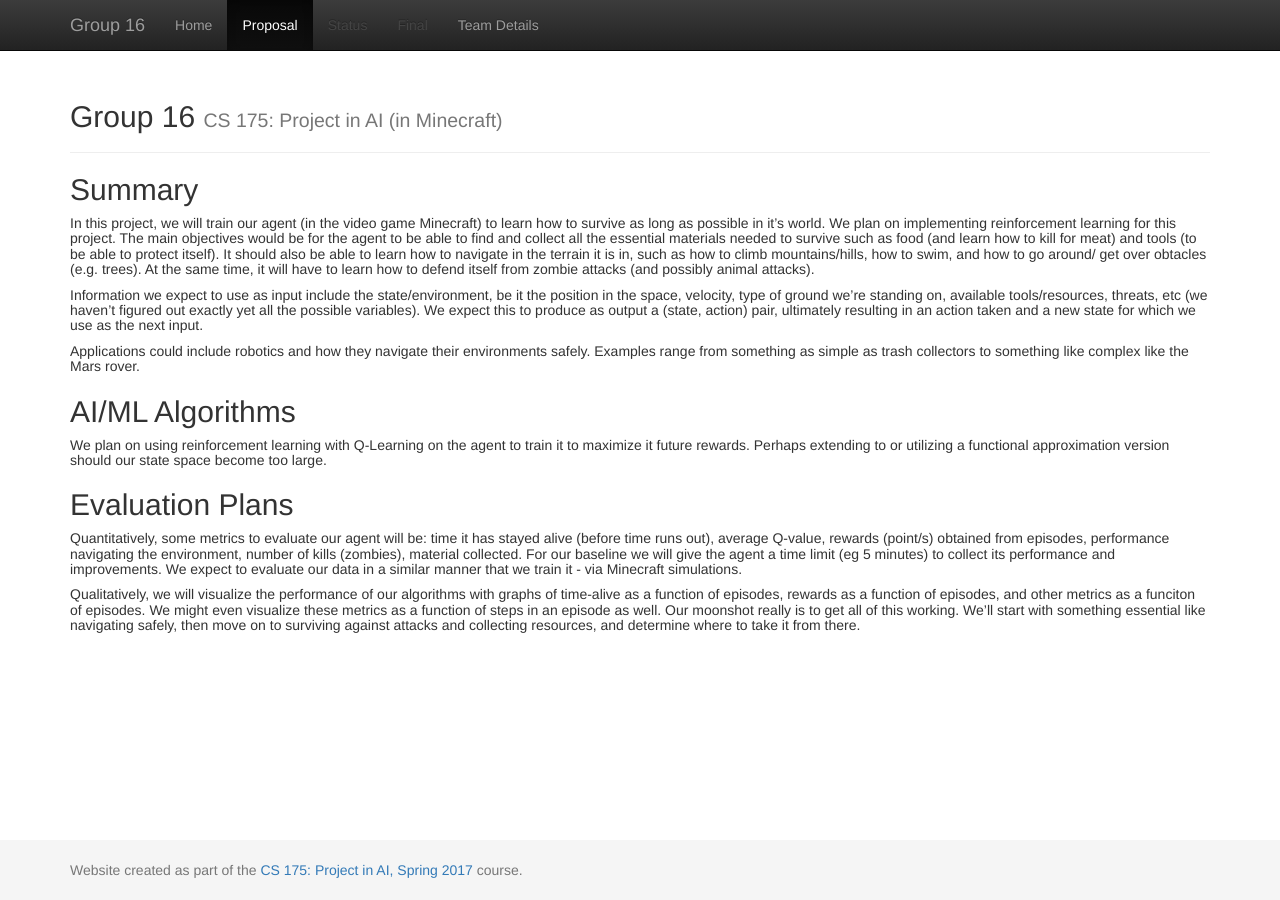
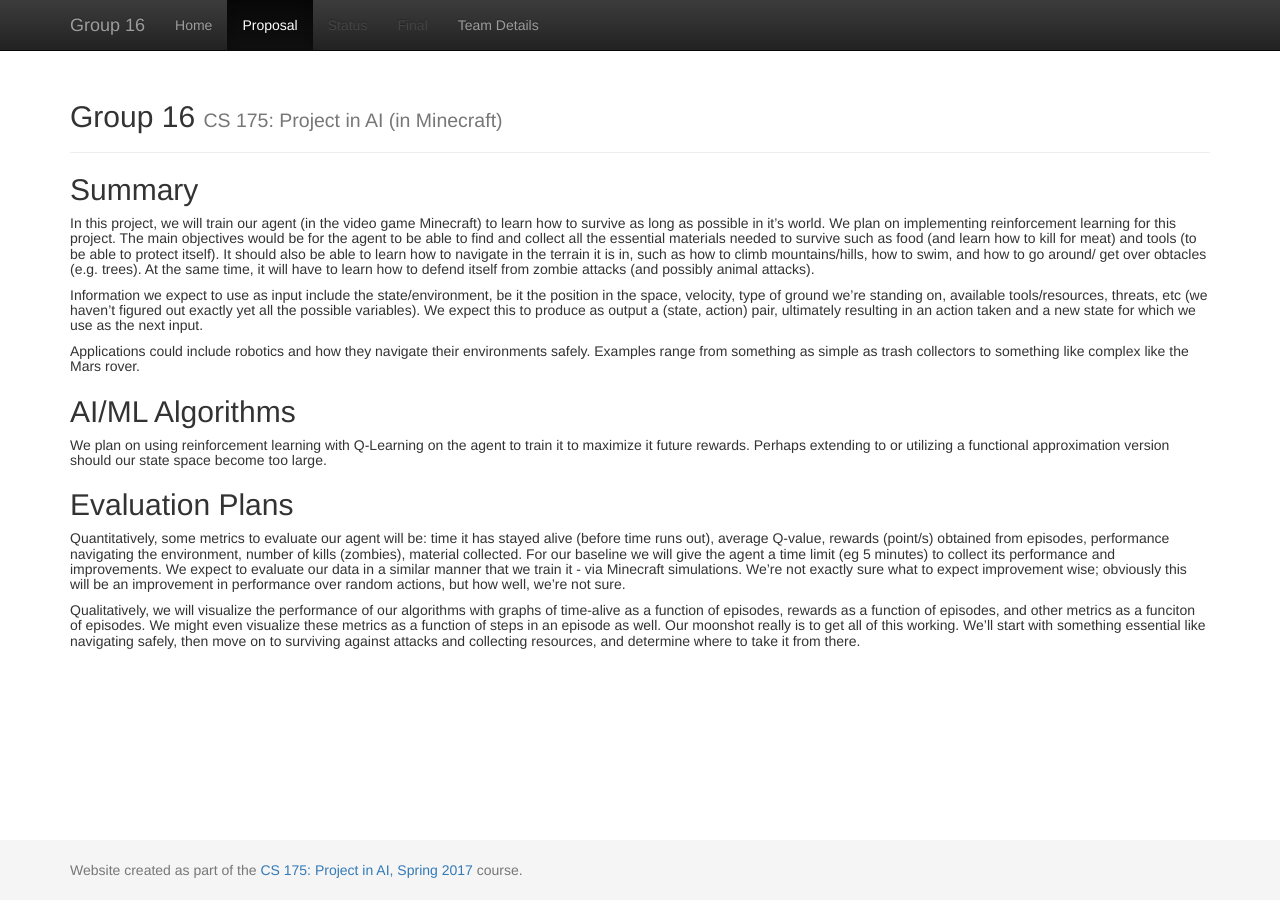
Before and after one commit to becamorin20/Group-16, a Jekyll site: the page built from docs/proposal.md, in a window 1280 px wide. Built offline with Jekyll 4.4.1, drawn with Linux system fonts in a browser that asks for light colours.

Commit message:
Update proposal.md

```diff
--- a/docs/proposal.md
+++ b/docs/proposal.md
@@ -11,5 +11,5 @@
 ##### We plan on using reinforcement learning with Q-Learning on the agent to train it to maximize it future rewards. Perhaps extending to or utilizing a functional approximation version should our state space become too large.
 
 ## Evaluation Plans
-##### Quantitatively, some metrics to evaluate our agent will be: time it has stayed alive (before time runs out), average Q-value, rewards (point/s) obtained from episodes, performance navigating the environment, number of kills (zombies), material collected. For our baseline we will give the agent a time limit (eg 5 minutes) to collect its performance and improvements. We expect to evaluate our data in a similar manner that we train it - via Minecraft simulations.
+##### Quantitatively, some metrics to evaluate our agent will be: time it has stayed alive (before time runs out), average Q-value, rewards (point/s) obtained from episodes, performance navigating the environment, number of kills (zombies), material collected. For our baseline we will give the agent a time limit (eg 5 minutes) to collect its performance and improvements. We expect to evaluate our data in a similar manner that we train it - via Minecraft simulations. We're not exactly sure what to expect improvement wise; obviously this will be an improvement in performance over random actions, but how well, we're not sure.
 ##### Qualitatively, we will visualize the performance of our algorithms with graphs of time-alive as a function of episodes, rewards as a function of episodes, and other metrics as a funciton of episodes. We might even visualize these metrics as a function of steps in an episode as well. Our moonshot really is to get all of this working. We'll start with something essential like navigating safely, then move on to surviving against attacks and collecting resources, and determine where to take it from there.
```
